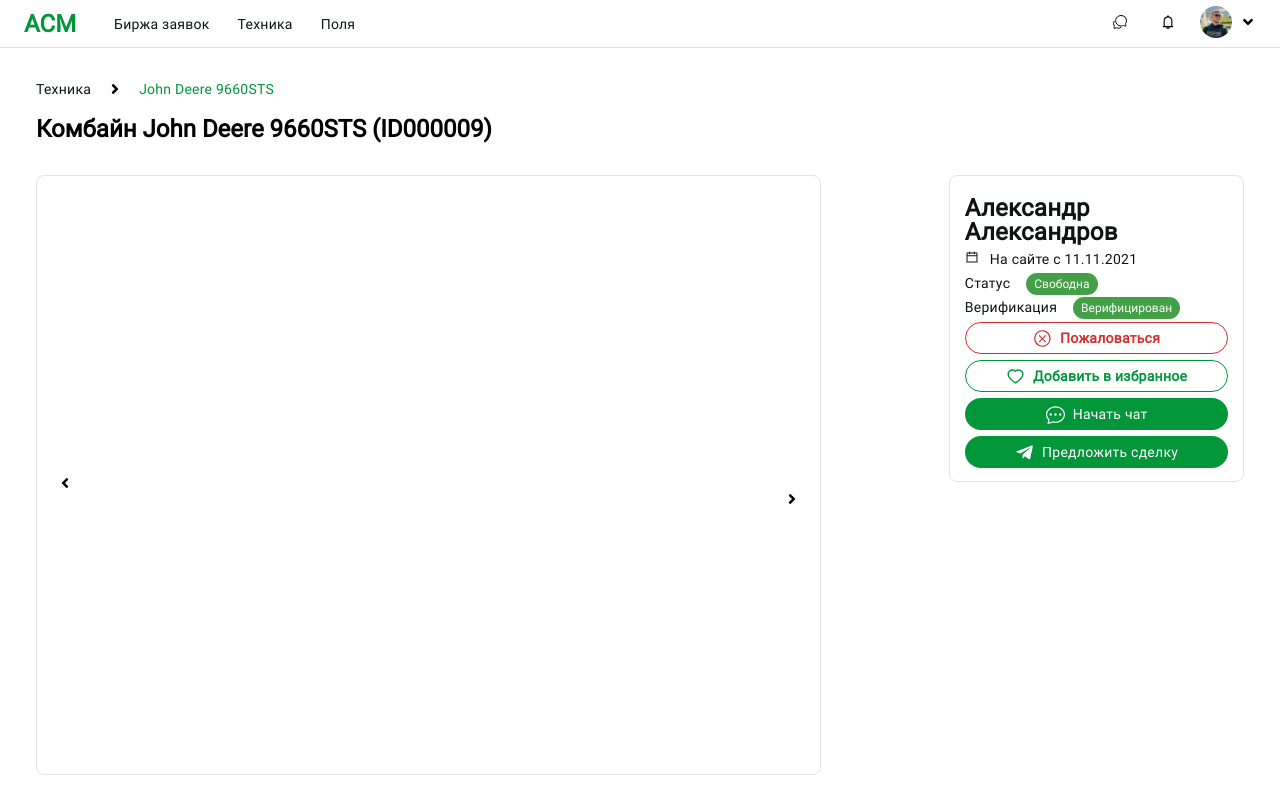
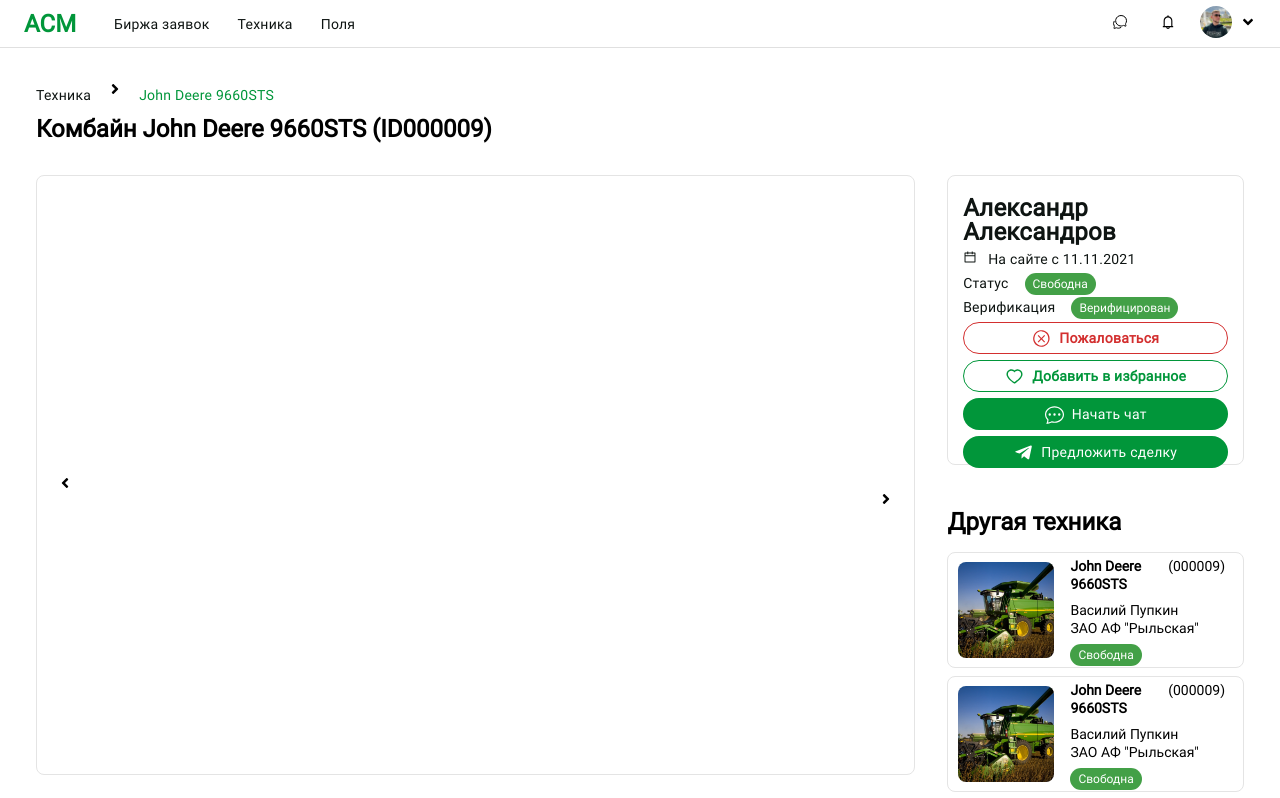
Before and after one commit to m3Rzy/laex, a React (Create React App) app in the folder laex_front/: page / in a window 1280 px wide. Shown: the top 798 px of the page. Built offline with nearby package versions, Linux system fonts and the light colour scheme.

Commit message:
list of others done

```diff
--- /dev/null
+++ b/laex_front/src/components/card.js
@@ -0,0 +1,21 @@
+import "../styles/otech.css";
+
+function Card() {
+    return (
+        <div className="custom__tech">
+            <div className="left__custom__tech">
+                <div className="custom__photo__tech"></div>
+            </div>
+            <div className="right__custom__tech">
+                <div className="custom__tech__about">
+                    <h2 className="otstup">John Deere 9660STS</h2>
+                    <p className="otstup">(000009)</p>
+                </div>
+                <p>Василий Пупкин</p>
+                <p className="v__otstup">ЗАО АФ "Рыльская"</p>
+                <div className="card__status__tech">Свободна</div>
+            </div>
+        </div>
+    )
+}
+export { Card };
--- a/laex_front/src/pages/otech.js
+++ b/laex_front/src/pages/otech.js
@@ -8,6 +8,8 @@
 import { AiOutlineHeart } from "react-icons/ai"
 import { BsChatDots } from "react-icons/bs"
 import { FaTelegramPlane } from "react-icons/fa"
+import { Card } from '../components/card.js';
+
 
 function Otech() {
   return (
@@ -60,6 +62,7 @@
             </div>
           </div>
           <div className="right__container">
+            <div className="card__container">
               <h1 className="card__title">Александр Александров</h1>
               <div className="card__subs">
                 <AiOutlineCalendar />
@@ -90,11 +93,36 @@
                 <a href="#" className="card__button__a__deal">Предложить сделку</a>
               </a>
             </div>
-          <div className="card__container"></div>
+
+            <div className="list__tech__container">
+              <h1 className="">Другая техника</h1>
+              {/* <div className="custom__tech">
+                <div className="left__custom__tech">
+                  <div className="custom__photo__tech"></div>
+                </div>
+                <div className="right__custom__tech">
+                  <div className="custom__tech__about">
+                    <h2 className="otstup">John Deere 9660STS</h2>
+                    <p className="otstup">(000009)</p>
+                  </div>
+                  <p>Василий Пупкин</p>
+                  <p className="v__otstup">ЗАО АФ "Рыльская"</p>
+                  <div className="card__status__tech">Свободна</div>
+                </div>
+              </div> */}
+              <Card />
+              <Card />
+              <Card />
+              <Card />
+              <Card />
+              <Card />
+            </div>
+          </div>
+
         </div>
       </div>
     </div>
   );
 }
 
-export { Otech };
+export {Otech};
--- a/laex_front/src/styles/otech.css
+++ b/laex_front/src/styles/otech.css
@@ -124,6 +124,32 @@
     flex-grow: 0;
 }
 
+h1 {
+    font-family: 'Roboto';
+    font-style: normal;
+    font-weight: 600;
+    font-size: 24px;
+    line-height: 28px;
+}
+
+p {
+    font-family: 'Roboto';
+    font-style: normal;
+    font-size: 14px;
+    line-height: 18px;
+    margin: 0;
+}
+
+h2 {
+    font-family: 'Roboto';
+    margin: 0;
+
+    font-style: normal;
+    font-weight: 600;
+    font-size: 14px;
+    line-height: 18px;
+}
+
 .title__page {
     font-family: 'Roboto';
     font-style: normal;
@@ -143,9 +169,31 @@
 .container {
     /* border: #000000 1px solid; */
     display: flex;
+    flex-flow: row nowrap;
+
+    /* display: flex;
     flex-direction: row;
-    flex-wrap: wrap;
+    flex-wrap: wrap; */
     width: 100%;
+}
+
+.list__tech__container {
+    margin-top: 27px;
+    margin-left: 2em;
+}
+
+.card__container {
+    background: #fff2e1;
+    /* flex-grow: 5; */
+
+    /* margin-left: 31px; */
+    margin-left: 2em;
+    /* align-items: flex-start; */
+    height: 288px;
+
+    background: #FFFFFF;
+    border: 1px solid #E4E4E4;
+    border-radius: 8px;
 }
 
 .right__container {
@@ -155,16 +203,7 @@
     flex-direction: column;
     flex-basis: 100%;
     flex: 1;
-    background: #fff2e1;
 
-    /* margin-left: 31px; */
-    margin-left: 8em;
-    align-items: flex-start;
-    height: 305px;
-
-    background: #FFFFFF;
-    border: 1px solid #E4E4E4;
-    border-radius: 8px;
 }
 
 .card__title {
@@ -435,6 +474,7 @@
 }
 
 .order__container__pic {
+    flex-grow: 2.5;
     margin-top: 16px;
     display: flex;
     flex-direction: column;
@@ -442,14 +482,13 @@
 
     padding: 20px;
     /* width: 954px; */
-    width: 65%;
+    /* width: 65%; */
     /* height: 510px; */
     height: 600px;
     background: #FFFFFF;
     border: 1px solid #E4E4E4;
     border-radius: 8px;
     align-self: stretch;
-    flex-grow: 0;
 }
 
 .left__right {
@@ -480,3 +519,95 @@
     background-image: url('../assets/img/test.png');
     background-size: contain;
 }
+
+.custom__tech {
+    margin-bottom: 8px;
+    box-sizing: border-box;
+    flex-flow: row nowrap;
+
+    display: flex;
+    flex-direction: row;
+    align-items: center;
+    padding: 10px;
+    gap: 16px;
+
+    height: 116px;
+
+
+    background: #FFFFFF;
+
+    border: 1px solid #E4E4E4;
+    border-radius: 8px;
+
+
+    flex: none;
+    order: 0;
+    flex-grow: 0;
+}
+
+.left__custom__tech {
+    flex-grow: 2;
+}
+
+.right__custom__tech {
+    flex-grow: 50;
+}
+
+.custom__photo__tech {
+    width: 96px;
+    height: 96px;
+    border-radius: 8px;
+    background-image: url('../assets/img/test.png');
+    background-size: cover;
+    background-position: 50%;
+    background-repeat: no-repeat;
+}
+
+.custom__tech__about {
+    width: 100%;
+    display: flex;
+    margin: 0;
+    /* height: 94px; */
+}
+
+.otstup {
+    margin-right: 8px;
+    /* margin-top: 8px; */
+    margin-bottom: 8px;
+
+}
+
+.v__otstup {
+
+    margin-bottom: 8px;
+}
+
+
+.card__status__tech {
+
+    align-items: center;
+    padding: 4px 8px;
+    gap: 6px;
+    display: inline;
+    flex-direction: row;
+    justify-content: center;
+    width: 75px;
+    height: 24px;
+
+    font-family: 'Roboto';
+    font-style: normal;
+    font-weight: 400;
+    font-size: 12px;
+    line-height: 16px;
+    /* Support / Success */
+
+    background: #43A047;
+    border-radius: 24px;
+    color: white;
+    /* Inside auto layout */
+    font-family: 'Roboto';
+    font-style: normal;
+    flex: none;
+    order: 1;
+    flex-grow: 0;
+}
```
Lines whose indentation alone changed are shown as unchanged.
